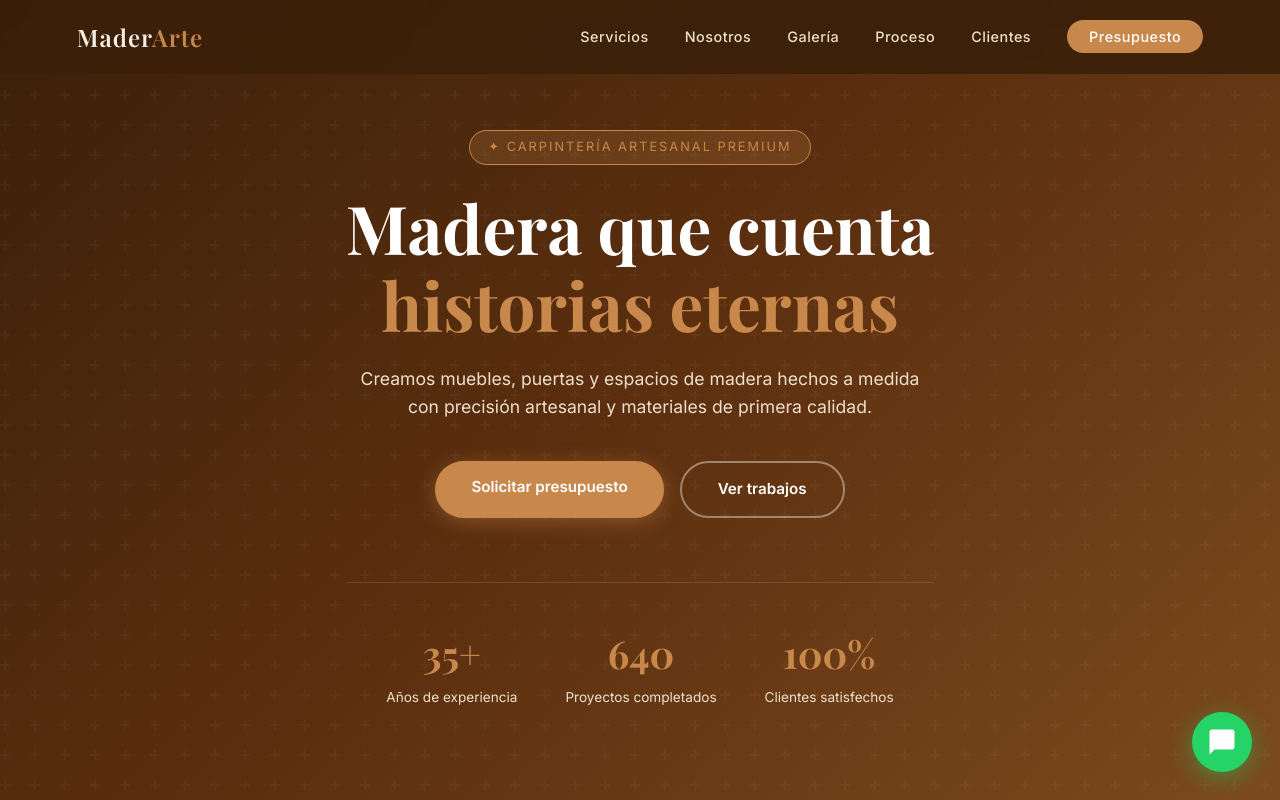
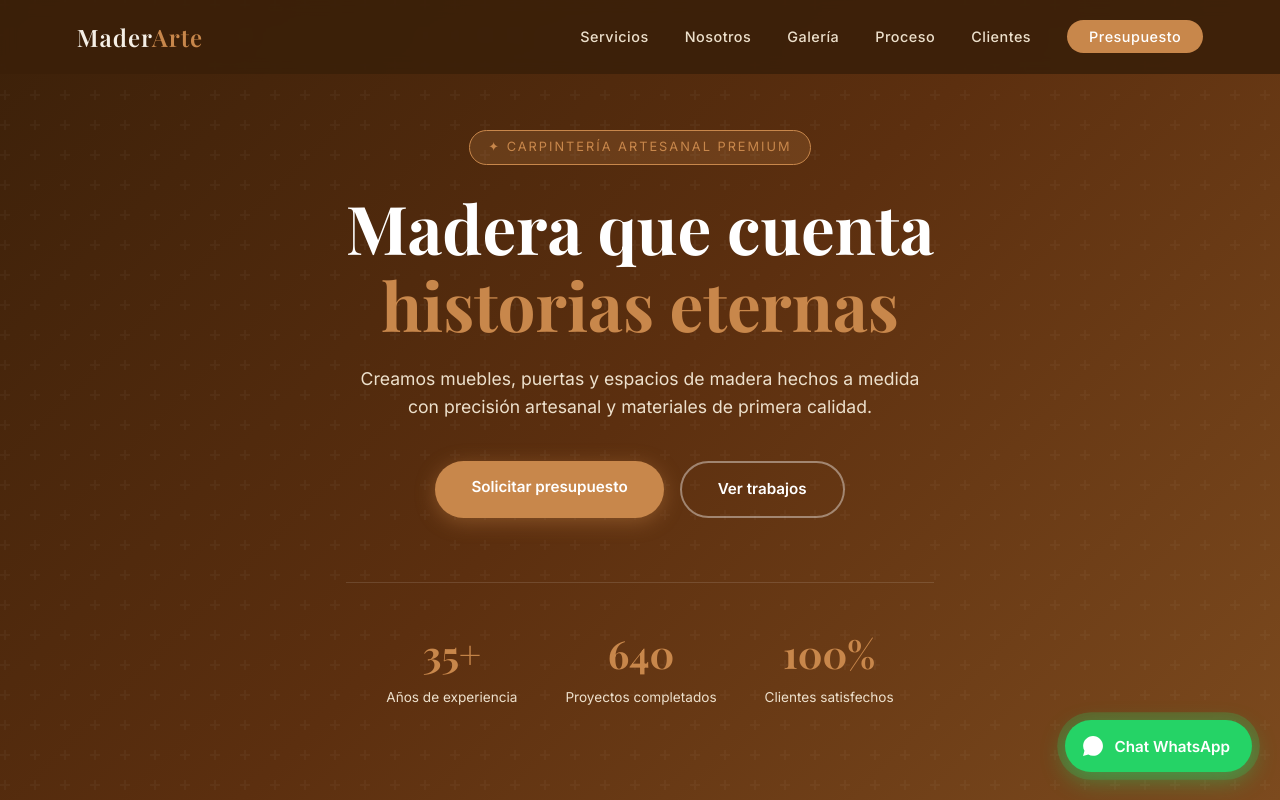
Before and after one commit to raulsara/carpinteria-react, a Next.js app: page / in a window 1280 px wide. Shown: the top 800 px of the page. Built offline with nearby package versions, Linux system fonts and the light colour scheme; no server answers; the database is empty.

Commit message:
style: boton flotante WhatsApp tipo pildora con logo + texto 'Chat WhatsApp'

```diff
--- a/app/globals.css
+++ b/app/globals.css
@@ -612,22 +612,31 @@ footer { background: var(--brown-dark); }
 /* ── WHATSAPP FAB ── */
 .wa-float {
   position: fixed; bottom: 28px; right: 28px;
-  width: 60px; height: 60px;
+  height: 52px;
+  padding: 0 22px 0 16px;
+  gap: 10px;
   background: #25D366;
-  border: none; padding: 0;
-  border-radius: 50%;
+  color: #fff;
+  border: none;
+  border-radius: 50px;
   display: flex; align-items: center; justify-content: center;
-  box-shadow: 0 6px 24px rgba(37,211,102,.45);
+  font-family: 'Inter', sans-serif;
+  font-size: .95rem; font-weight: 600;
+  box-shadow: 0 8px 24px rgba(37,211,102,.45);
   cursor: pointer;
   z-index: 95;
   transition: transform .2s, box-shadow .2s;
 }
-.wa-float:hover { transform: scale(1.08); box-shadow: 0 10px 32px rgba(37,211,102,.55); }
-.wa-float-tease { animation: wa-pulse 2s ease-in-out infinite; }
+.wa-float:hover { transform: translateY(-2px); box-shadow: 0 12px 32px rgba(37,211,102,.6); }
+.wa-float-tease { animation: wa-pulse 2.2s ease-in-out infinite; }
 
 @keyframes wa-pulse {
-  0%, 100% { box-shadow: 0 6px 24px rgba(37,211,102,.45), 0 0 0 0 rgba(37,211,102,.5); }
-  50%      { box-shadow: 0 6px 24px rgba(37,211,102,.45), 0 0 0 14px rgba(37,211,102,0); }
+  0%, 100% { box-shadow: 0 8px 24px rgba(37,211,102,.45), 0 0 0 0   rgba(37,211,102,.5); }
+  50%      { box-shadow: 0 8px 24px rgba(37,211,102,.45), 0 0 0 14px rgba(37,211,102,0);  }
+}
+
+@media (max-width: 600px) {
+  .wa-float { padding: 0 18px 0 14px; font-size: .85rem; }
 }
 
 .wa-popup {
--- a/components/WhatsAppButton.jsx
+++ b/components/WhatsAppButton.jsx
@@ -46,11 +46,17 @@ export default function WhatsAppButton() {
 
       <button className={`wa-float ${teased && !open ? 'wa-float-tease' : ''}`} onClick={() => setOpen(o => !o)} aria-label="Abrir chat de WhatsApp">
         {open ? (
-          <span style={{ fontSize: '1.4rem', color: '#fff', fontWeight: 600 }}>✕</span>
+          <>
+            <span style={{ fontSize: '1.2rem', fontWeight: 600 }}>✕</span>
+            <span>Cerrar</span>
+          </>
         ) : (
-          <svg width="30" height="30" viewBox="0 0 24 24" fill="#fff">
-            <path d="M20 2H4c-1.1 0-2 .9-2 2v18l4-4h14c1.1 0 2-.9 2-2V4c0-1.1-.9-2-2-2z"/>
-          </svg>
+          <>
+            <svg width="24" height="24" viewBox="0 0 24 24" fill="#fff">
+              <path d="M12.04 2C6.58 2 2.13 6.45 2.13 11.91c0 1.75.46 3.45 1.32 4.95L2.05 22l5.25-1.38a9.87 9.87 0 0 0 4.74 1.21h.01c5.46 0 9.91-4.45 9.91-9.91S17.5 2 12.04 2zm4.52 11.95c-.25-.12-1.47-.72-1.69-.81-.23-.08-.39-.12-.56.12s-.64.81-.79.97c-.14.16-.29.18-.54.06-.25-.12-1.05-.39-1.99-1.23-.74-.66-1.23-1.47-1.38-1.72s-.02-.38.11-.5c.11-.11.25-.29.37-.43.12-.14.16-.24.25-.4.08-.16.04-.3-.02-.43-.06-.12-.56-1.35-.77-1.85-.2-.48-.41-.41-.56-.42h-.48c-.17 0-.43.06-.66.31s-.87.85-.87 2.07c0 1.22.89 2.41 1.02 2.57.12.16 1.76 2.69 4.26 3.77.6.26 1.06.41 1.42.53.6.19 1.14.16 1.57.1.48-.07 1.47-.6 1.68-1.18.21-.58.21-1.07.14-1.18-.06-.11-.22-.17-.47-.29z"/>
+            </svg>
+            <span>Chat WhatsApp</span>
+          </>
         )}
       </button>
     </>
```
